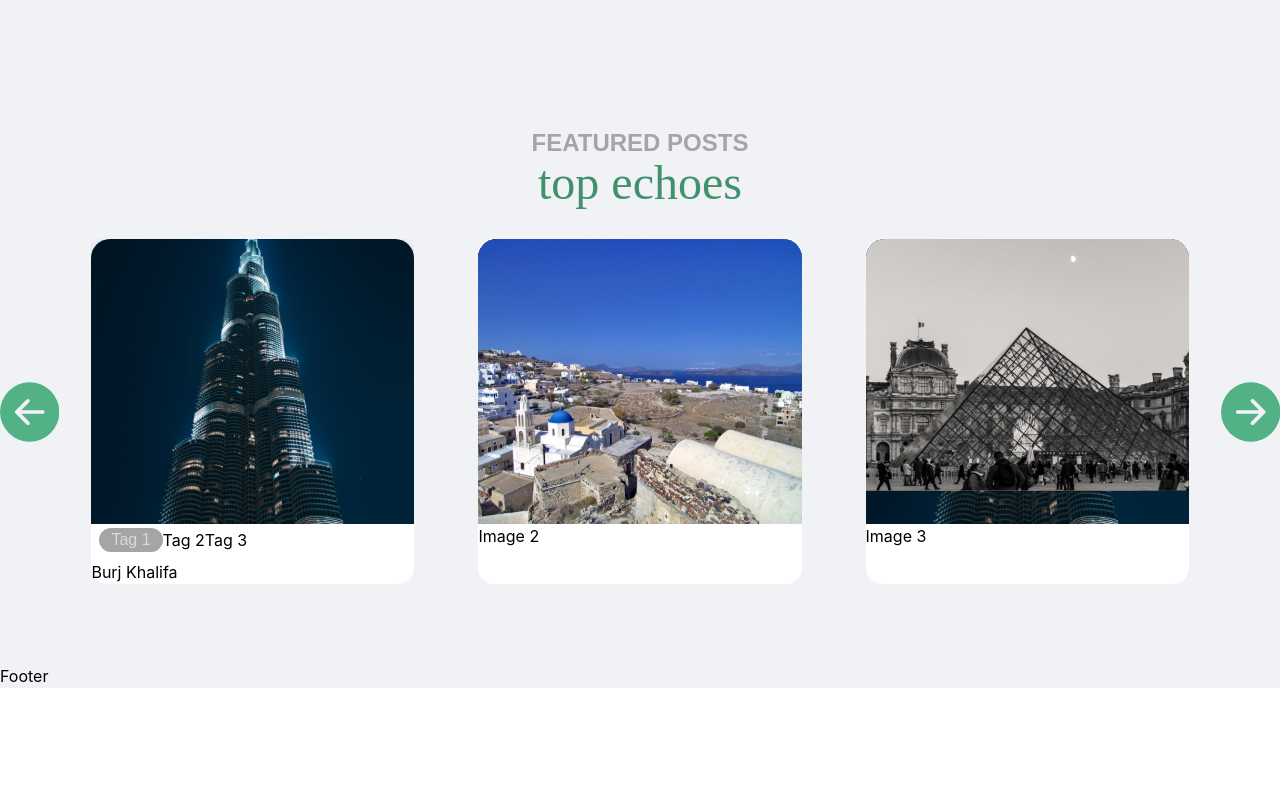
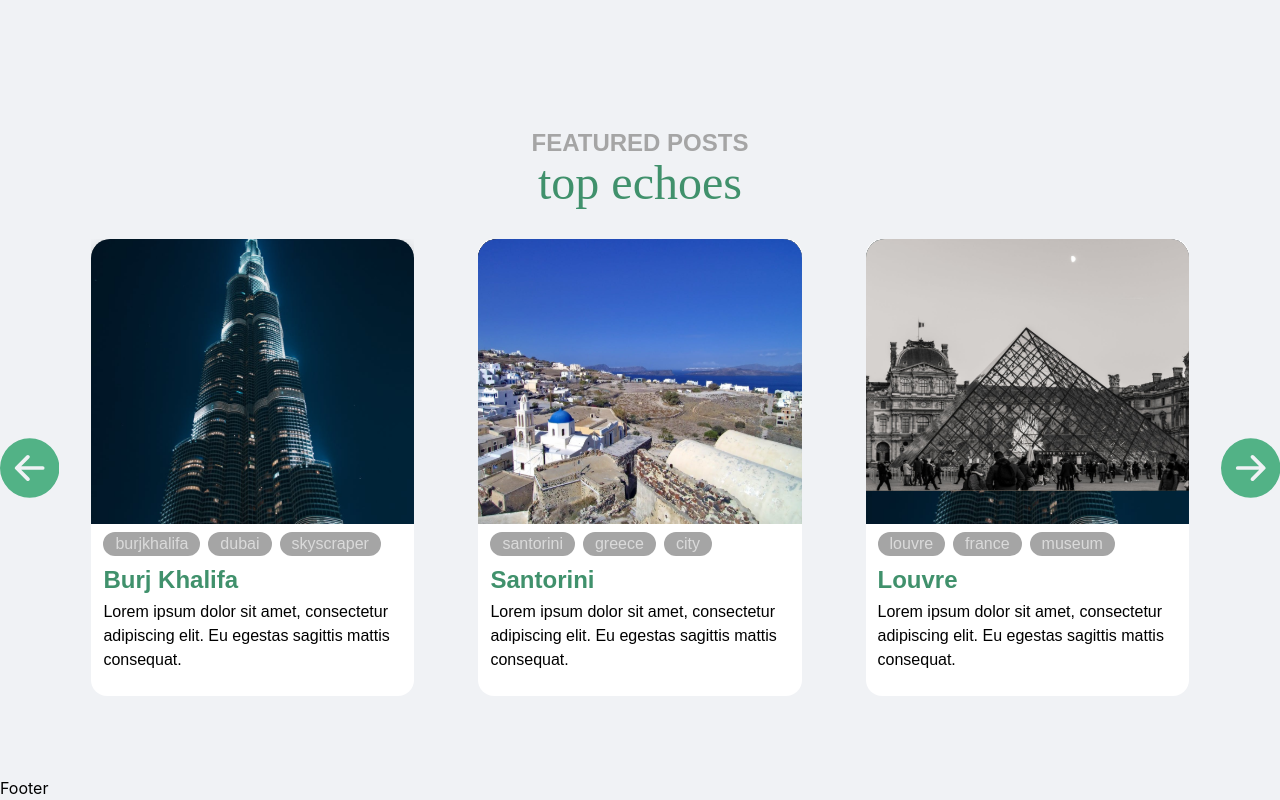
Before and after one commit to cedricquitor/echo-web-app, a React (Vite) app in the folder client/: page / in a window 1280 px wide. Shown: the part 2760-3560 px from the top of the page. Before the commit the page ends 3448 px from the top, so only its background shows below. Built offline with nearby package versions, Linux system fonts and the light colour scheme.

Commit message:
Added cards

```diff
--- a/client/src/pages/Landing.jsx
+++ b/client/src/pages/Landing.jsx
@@ -69,20 +69,51 @@
           <div className="flex">
             <div className="bg-white mx-8 rounded-2xl">
               <img src="./assets/card-1.svg" alt="Image of Burj Khalifa" />
-              <div className="flex mb-2 mx-2 my-1">
-                <h1 className="px-3 text-base font-raleway text-[#DADADA] bg-[#A5A5A5] rounded-2xl cursor-pointer">Tag 1</h1>
-                <h1>Tag 2</h1>
-                <h1>Tag 3</h1>
+              <div className="flex mb-2 mx-3 my-2">
+                <h1 className="px-3 text-base my-auto font-raleway text-[#DADADA] bg-[#A5A5A5] rounded-2xl cursor-pointer mr-2">burjkhalifa</h1>
+                <h1 className="px-3 text-base my-auto font-raleway text-[#DADADA] bg-[#A5A5A5] rounded-2xl cursor-pointer mr-2">dubai</h1>
+                <h1 className="px-3 text-base my-auto font-raleway text-[#DADADA] bg-[#A5A5A5] rounded-2xl cursor-pointer">skyscraper</h1>
               </div>
-              <h1>Burj Khalifa</h1>
+              <div className="flex flex-col pb-6">
+                <h1 className="mx-3 font-raleway font-bold text-2xl text-[#40916C]">Burj Khalifa</h1>
+                <p className="mt-1 mx-3 font-raleway text-base">
+                  Lorem ipsum dolor sit amet, consectetur
+                  <br /> adipiscing elit. Eu egestas sagittis mattis
+                  <br /> consequat.
+                </p>
+              </div>
             </div>
             <div className="bg-white mx-8 rounded-2xl">
               <img src="./assets/card-2.svg" alt="Image of Santorini" />
-              Image 2
+              <div className="flex mb-2 mx-3 my-2">
+                <h1 className="px-3 text-base my-auto font-raleway text-[#DADADA] bg-[#A5A5A5] rounded-2xl cursor-pointer mr-2">santorini</h1>
+                <h1 className="px-3 text-base my-auto font-raleway text-[#DADADA] bg-[#A5A5A5] rounded-2xl cursor-pointer mr-2">greece</h1>
+                <h1 className="px-3 text-base my-auto font-raleway text-[#DADADA] bg-[#A5A5A5] rounded-2xl cursor-pointer">city</h1>
+              </div>
+              <div className="flex flex-col pb-6">
+                <h1 className="mx-3 font-raleway font-bold text-2xl text-[#40916C]">Santorini</h1>
+                <p className="mt-1 mx-3 font-raleway text-base">
+                  Lorem ipsum dolor sit amet, consectetur
+                  <br /> adipiscing elit. Eu egestas sagittis mattis
+                  <br /> consequat.
+                </p>
+              </div>
             </div>
             <div className="bg-white mx-8 rounded-2xl">
               <img src="./assets/card-3.svg" alt="Image of Louvre" />
-              Image 3
+              <div className="flex mb-2 mx-3 my-2">
+                <h1 className="px-3 text-base my-auto font-raleway text-[#DADADA] bg-[#A5A5A5] rounded-2xl cursor-pointer mr-2">louvre</h1>
+                <h1 className="px-3 text-base my-auto font-raleway text-[#DADADA] bg-[#A5A5A5] rounded-2xl cursor-pointer mr-2">france</h1>
+                <h1 className="px-3 text-base my-auto font-raleway text-[#DADADA] bg-[#A5A5A5] rounded-2xl cursor-pointer">museum</h1>
+              </div>
+              <div className="flex flex-col pb-6">
+                <h1 className="mx-3 font-raleway font-bold text-2xl text-[#40916C]">Louvre</h1>
+                <p className="mt-1 mx-3 font-raleway text-base">
+                  Lorem ipsum dolor sit amet, consectetur
+                  <br /> adipiscing elit. Eu egestas sagittis mattis
+                  <br /> consequat.
+                </p>
+              </div>
             </div>
           </div>
           <BsFillArrowRightCircleFill className="h-[62px] w-[62px] text-[#52B286]" />
```
